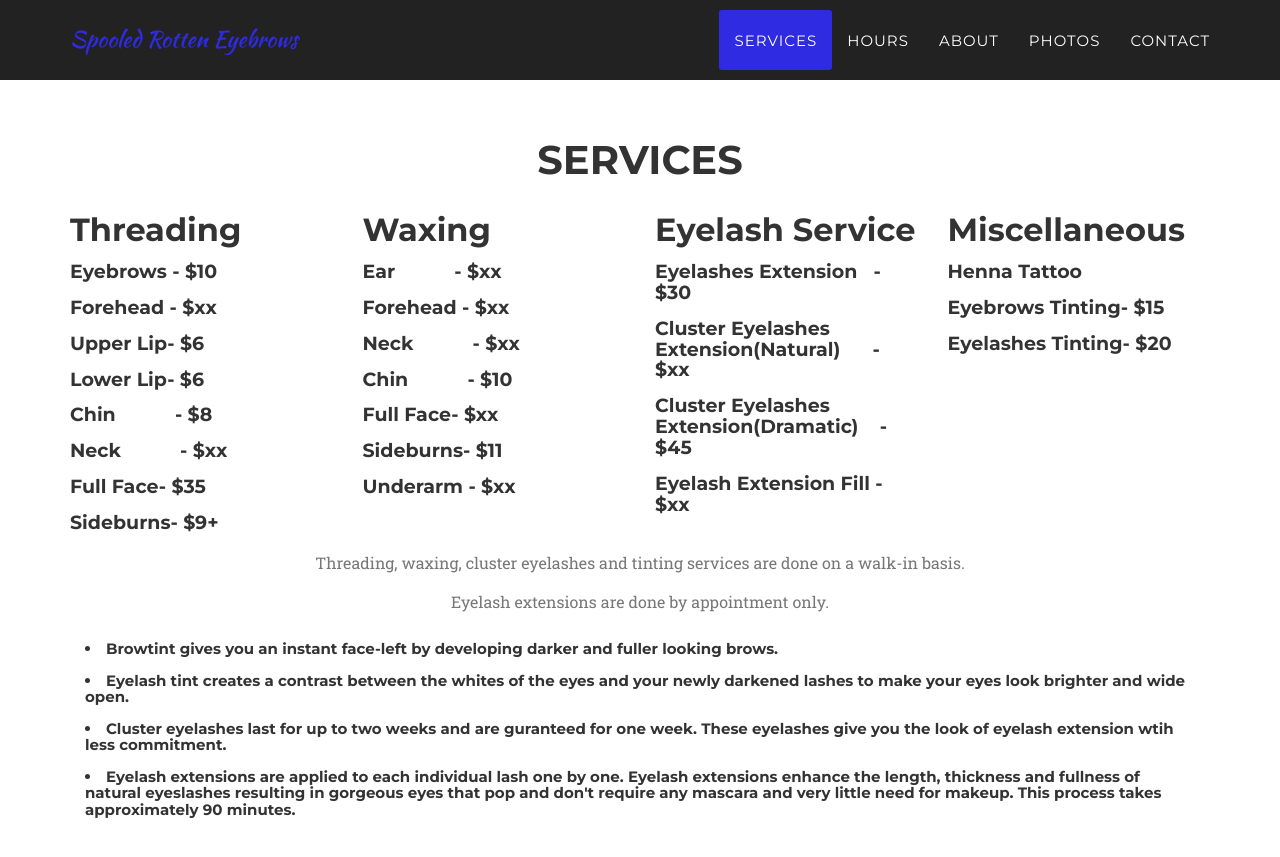
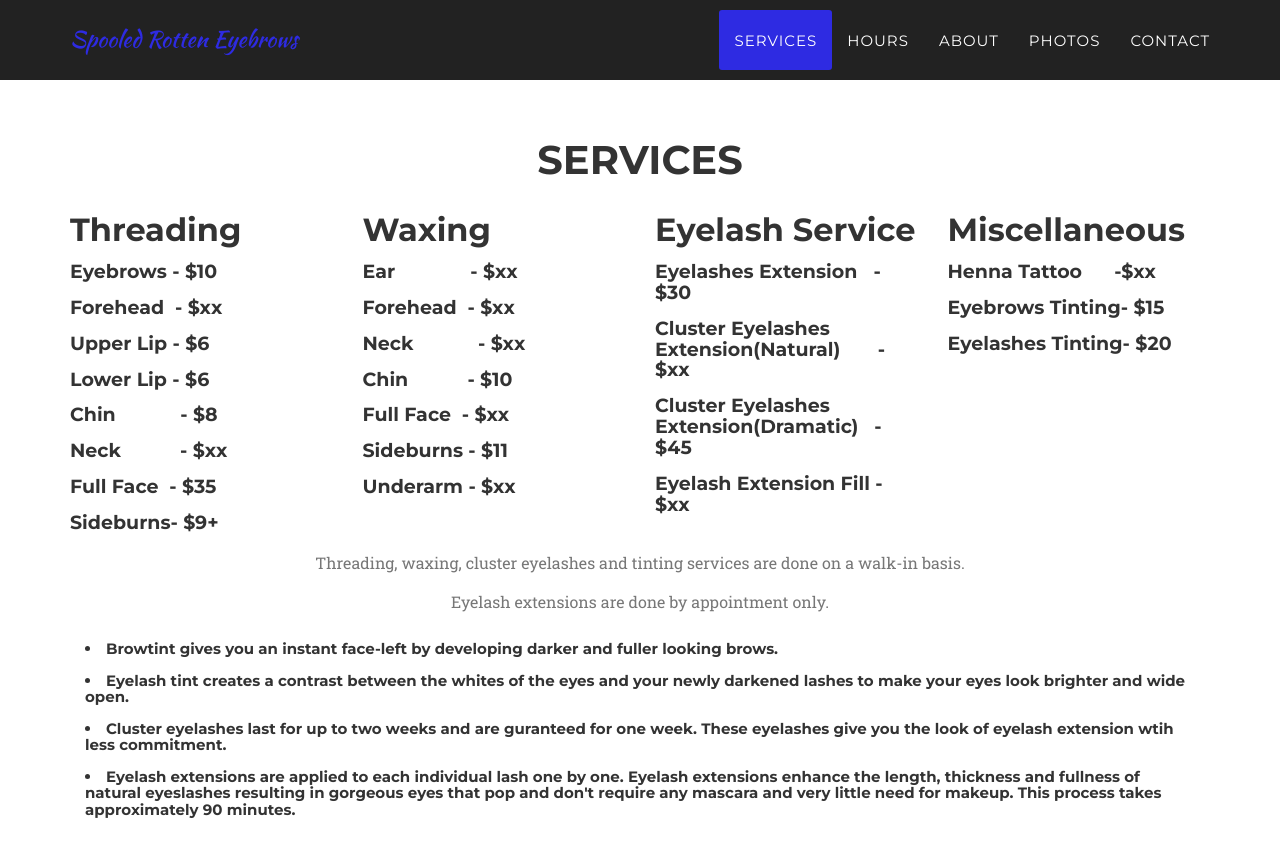
Before and after one commit to spooledrotten/spooledrotten.github.io, a Jekyll site: the page built from index.html, in a window 1280 px wide and 900 px high, scrolled down 770 px. Shown: the top 857 px of the window. Built offline with Jekyll 4.4.1, drawn with Linux system fonts in a browser that asks for light colours; some web fonts are replaced.

Commit message:
71st commit

```diff
--- a/_includes/services.html
+++ b/_includes/services.html
@@ -11,13 +11,13 @@
 				<div class="col-md-3">
 
                     <h2 class="service-heading">Threading</h2>
-					<h4 class="service-heading">Eyebrows - $10</h4>
-					<h4 class="service-heading">Forehead - $xx</h4>
-					<h4 class="service-heading">Upper Lip- $6</h4>
-					<h4 class="service-heading">Lower Lip- $6</h4>
-					<h4 class="service-heading">Chin&nbsp;&nbsp;&nbsp;&nbsp;&nbsp;&nbsp;&nbsp;&nbsp;&nbsp;&nbsp;&nbsp;- $8</h4>
+					<h4 class="service-heading">Eyebrows&nbsp;- $10</h4>
+					<h4 class="service-heading">Forehead&nbsp;&nbsp;- $xx</h4>
+					<h4 class="service-heading">Upper Lip&nbsp;- $6</h4>
+					<h4 class="service-heading">Lower Lip&nbsp;- $6</h4>
+					<h4 class="service-heading">Chin&nbsp;&nbsp;&nbsp;&nbsp;&nbsp;&nbsp;&nbsp;&nbsp;&nbsp;&nbsp;&nbsp;&nbsp;- $8</h4>
 					<h4 class="service-heading">Neck&nbsp;&nbsp;&nbsp;&nbsp;&nbsp;&nbsp;&nbsp;&nbsp;&nbsp;&nbsp;&nbsp;- $xx</h4>
-					<h4 class="service-heading">Full Face- $35</h4>
+					<h4 class="service-heading">Full Face&nbsp;&nbsp;- $35</h4>
 					<h4 class="service-heading">Sideburns- $9+</h4>
 
                 </div>
@@ -25,12 +25,12 @@
 			    <div class="col-md-3">
 
                     <h2 class="service-heading">Waxing</h2>
-					<h4 class="service-heading">Ear&nbsp;&nbsp;&nbsp;&nbsp;&nbsp;&nbsp;&nbsp;&nbsp;&nbsp;&nbsp;&nbsp;- $xx</h4>
-					<h4 class="service-heading">Forehead - $xx</h4>
-					<h4 class="service-heading">Neck&nbsp;&nbsp;&nbsp;&nbsp;&nbsp;&nbsp;&nbsp;&nbsp;&nbsp;&nbsp;&nbsp;- $xx</h4>
+					<h4 class="service-heading">Ear&nbsp;&nbsp;&nbsp;&nbsp;&nbsp;&nbsp;&nbsp;&nbsp;&nbsp;&nbsp;&nbsp;&nbsp;&nbsp;&nbsp;- $xx</h4>
+					<h4 class="service-heading">Forehead&nbsp;&nbsp;- $xx</h4>
+					<h4 class="service-heading">Neck&nbsp;&nbsp;&nbsp;&nbsp;&nbsp;&nbsp;&nbsp;&nbsp;&nbsp;&nbsp;&nbsp;&nbsp;- $xx</h4>
 					<h4 class="service-heading">Chin&nbsp;&nbsp;&nbsp;&nbsp;&nbsp;&nbsp;&nbsp;&nbsp;&nbsp;&nbsp;&nbsp;- $10</h4>
-					<h4 class="service-heading">Full Face- $xx</h4>
-					<h4 class="service-heading">Sideburns- $11</h4>
+					<h4 class="service-heading">Full Face&nbsp;&nbsp;- $xx</h4>
+					<h4 class="service-heading">Sideburns&nbsp;- $11</h4>
 					<h4 class="service-heading">Underarm - $xx</h4>
                 </div>
 
@@ -38,15 +38,15 @@
 
 					<h2 class="service-heading">Eyelash Service</h2>
 					<h4 class="service-heading">Eyelashes Extension&nbsp;&nbsp;&nbsp;- $30</h4>
-					<h4 class="service-heading">Cluster Eyelashes Extension(Natural)&nbsp;&nbsp;&nbsp;&nbsp;&nbsp;&nbsp;- $xx</h4>
-					<h4 class="service-heading">Cluster Eyelashes Extension(Dramatic)&nbsp;&nbsp;&nbsp;&nbsp;- $45</h4>
+					<h4 class="service-heading">Cluster Eyelashes Extension(Natural)&nbsp;&nbsp;&nbsp;&nbsp;&nbsp;&nbsp;&nbsp;- $xx</h4>
+					<h4 class="service-heading">Cluster Eyelashes Extension(Dramatic)&nbsp;&nbsp;&nbsp;- $45</h4>
 					<h4 class="service-heading">Eyelash Extension Fill - $xx</h4>
 				</div>
 
 				<div class="col-md-3">
 
 					<h2 class="service-heading">Miscellaneous</h2>
-					<h4 class="service-heading">Henna Tattoo</h4>
+					<h4 class="service-heading">Henna Tattoo&nbsp;&nbsp;&nbsp;&nbsp;&nbsp;&nbsp;-$xx</h4>
 					<h4 class="service-heading">Eyebrows Tinting- $15</h4>
 					<h4 class="service-heading">Eyelashes Tinting- $20</h4>
 				</div>
```
